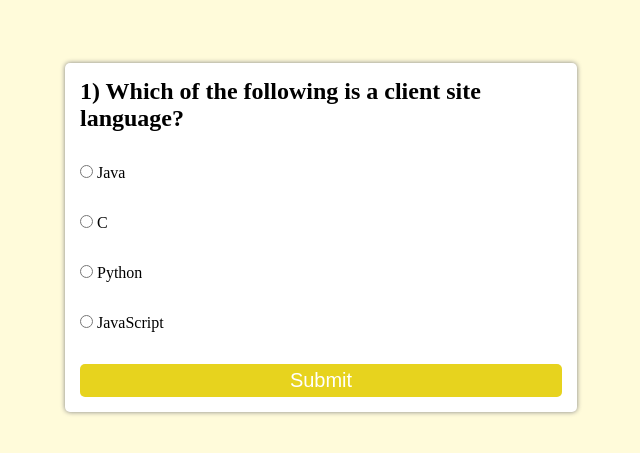
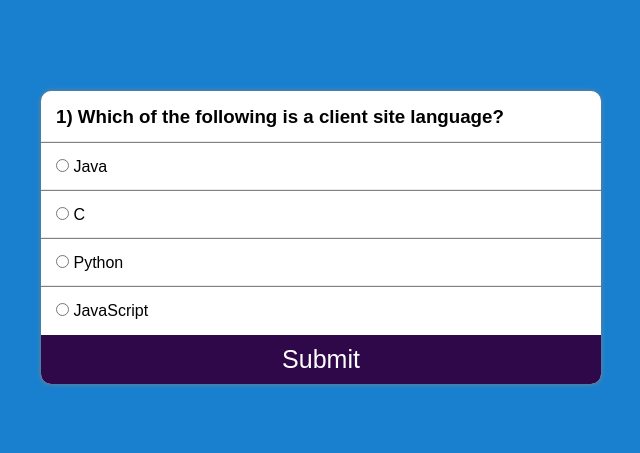
Before and after one commit to frostAdarsh/quiz-app-one, a plain HTML site: page index.html in a window 1280 px wide. Shown: the part 163-616 px from the top of the page, without its empty margins (319-959 px from the left). Drawn offline with Linux system fonts and the light colour scheme.

Commit message:
complete

```diff
--- a/app.js
+++ b/app.js
@@ -1,5 +1,4 @@
-const quizData = [
-  {
+const quizData = [{
     question: "Which of the following is a client site language?",
     a: "Java",
     b: "C",
@@ -30,50 +29,68 @@
     c: "Jason Object Notation",
     d: "Helicopters Terminals Motorboats Lamborginis",
     correct: "b",
-  },
+}
 ];
+let index = 0;
+let correct = 0,
+incorrect = 0,
+total = quizData.length;
+let questionBox = document.getElementById("questionBox");
+let allInputs = document.querySelectorAll("input[type='radio']")
+const loadQuestion = () => {
+if (total === index) {
+    return quizEnd()
+}
+reset()
+const data = quizData[index]
+questionBox.innerHTML = `${index + 1}) ${data.question}`
+allInputs[0].nextElementSibling.innerText = data.a
+allInputs[1].nextElementSibling.innerText = data.b
+allInputs[2].nextElementSibling.innerText = data.c
+allInputs[3].nextElementSibling.innerText = data.d
+}
 
-let index = 0;
-let total = quizData.length;
-let right = 0,
- wrong = 0;
-const quesBox = document.getElementById("quesBox");
-const optionInput = document.querySelectorAll(".options");
-const loadquestion = () => {
-    if(index== total){
-       return endQuiz()
-    }
-  reset();
-  const data = quizData[index];
-  quesBox.innerText = `${(index = 1)}) ${data.question}`;
-  optionInput[0].nextElementSibling.innerText = data.a;
-  optionInput[1].nextElementSibling.innerText = data.b;
-  optionInput[2].nextElementSibling.innerText = data.c;
-  optionInput[3].nextElementSibling.innerText = data.d;
-};
-const submitQuiz = () => {
-  const data = quizData[index];
-  const ans = getAnswer();
-  if (ans == data.correct) {
-    right++;
+document.querySelector("#submit").addEventListener(
+"click",
+function() {
+    const data = quizData[index]
+    const ans = getAnswer()
+    if (ans === data.correct) {
+        correct++;
     } else {
-    wrong++;
+        incorrect++;
     }
     index++;
-  loadquestion();
-  return;
-};
+    loadQuestion()
+}
+)
 
 const getAnswer = () => {
-  optionInput.forEach((input) => {
-    if (input.checked) {
-      return input.value;
+let ans;
+allInputs.forEach(
+    (inputEl) => {
+        if (inputEl.checked) {
+            ans = inputEl.value;
         }
-  });
-};
-const reset =()=>{
-    optionInput.forEach((input) => {
-        input.checked = false
-      });
     }
-loadquestion();
+)
+return ans;
+}
+
+const reset = () => {
+allInputs.forEach(
+    (inputEl) => {
+        inputEl.checked = false;
+    }
+)
+}
+
+const quizEnd = () => {
+// console.log(document.getElementsByClassName("container"));
+document.getElementsByClassName("container")[0].innerHTML = `
+    <div class="col">
+        <h3 class="w-100"> Hii, you've scored ${correct} / ${total} </h3>
+    </div>
+`
+}
+loadQuestion(index);
--- a/index.html
+++ b/index.html
@@ -1,36 +1,44 @@
 <!DOCTYPE html>
 <html lang="en">
+
 <head>
     <meta charset="UTF-8">
+    <meta http-equiv="X-UA-Compatible" content="IE=edge">
     <meta name="viewport" content="width=device-width, initial-scale=1.0">
     <title>Document</title>
     <link rel="stylesheet" href="style.css">
 </head>
+
 <body>
-    <div class="main">
-        <div id="box">
-            <h2 id="quesBox">1) this is dummy question</h2>
-            <div class="row">
-                <input class="options" id="option1" type="radio" value="a" name="Option" >
-                <label for="option1">Option1</label>
+    <section class="main">
+
+        <div class="container">
+            <div class="col">
+                <h3 id="questionBox">
+                    1) Lorem ipsum dolor sit amet, consectetur adipisicing elit Debitis?
+                </h3>
             </div>
-            <div class="row">
-                <input class="options" id="option2" type="radio" value="b" name="Option">
-                <label for="option2">Option1</label>
+            <div class="col box">
+                <input name="option" type="radio" id="first" value="a" required>
+                <label for="first">Testing 1</label>
             </div>
-            <div class="row">
-                <input class="options" id="option3" type="radio" value="c" name="Option">
-                <label for="option3">Option1</label>
+            <div class="col box">
+                <input name="option" type="radio" id="second" value="b" required>
+                <label for="second">Testing 2</label>
             </div>
-            <div class="row">
-                <input class="options" id="option4" type="radio" value="d" name="Option" >
-                <label for="option4">Option1</label>
+            <div class="col box">
+                <input name="option" type="radio" id="third" value="c" required>
+                <label for="third">Testing 3</label>
             </div>
-            <button class="btn" onclick="submitQuiz()">
-                Submit
-            </button>
+            <div class="col box">
+                <input name="option" type="radio" id="fourth" value="d" required>
+                <label for="fourth">Testing 4</label>
+            </div>
+            <button id="submit">Submit</button>
         </div>
-    </div>
+
+    </section>
     <script src="app.js"></script>
 </body>
+
 </html>
--- a/style.css
+++ b/style.css
@@ -1,44 +1,54 @@
-*{
+* {
     padding: 0;
     margin: 0;
     box-sizing: border-box;
+    font-family: 'Poppins', sans-serif;
 }
 
-body{
-     background-color: #FFFBDA;
-}
-.main{
+@import url('https://fonts.googleapis.com/css2?family=Poppins:wght@100&display=swap');
+.main {
     width: 100%;
     height: 100vh;
-    /* background-color: white; */
     display: flex;
     justify-content: center;
     align-items: center;
-    flex-direction: column
-    ;
+    background-color: rgb(24, 128, 207);
 }
 
-#box{
-   width: 40%;
-   /* height: 400px; */
-   box-shadow: 0px 0px 5px grey;
-   background-color: white;
-   border-radius: 5px;
-   padding: 15px;
+.container {
+    width: 35rem;
+    box-shadow: 0px 0px 5px grey;
+    display: flex;
+    background-color: white;
+    border-radius: 10px;
+    overflow: hidden;
+    flex-direction: column;
 }
 
-.row{
+.col {
+    text-align: justify;
+    padding: 15px;
+    width: 95%;
+}
+
+#submit {
     width: 100%;
-    margin: 2rem;
-    margin-left: 0;
-}
-button{
-    width: 100%;
-    background-color: #e7d31e;
-    border-radius: 5px;
-    padding: 5px;
-    font-size: 20px;
+    background-color: rgb(47, 8, 73);
+    transition: 0.5s;
+    color: white;
+    outline: none;
     border: none;
-    color: white;
+    font-size: 25px;
+    display: block;
+    padding: 10px;
     cursor: pointer;
 }
+
+#submit:hover {
+    background-color: rgb(34, 6, 53);
+}
+
+.box {
+    box-shadow: 0px -1px 1px grey;
+    width: 100%;
+}
```
Lines whose indentation alone changed are shown as unchanged.
